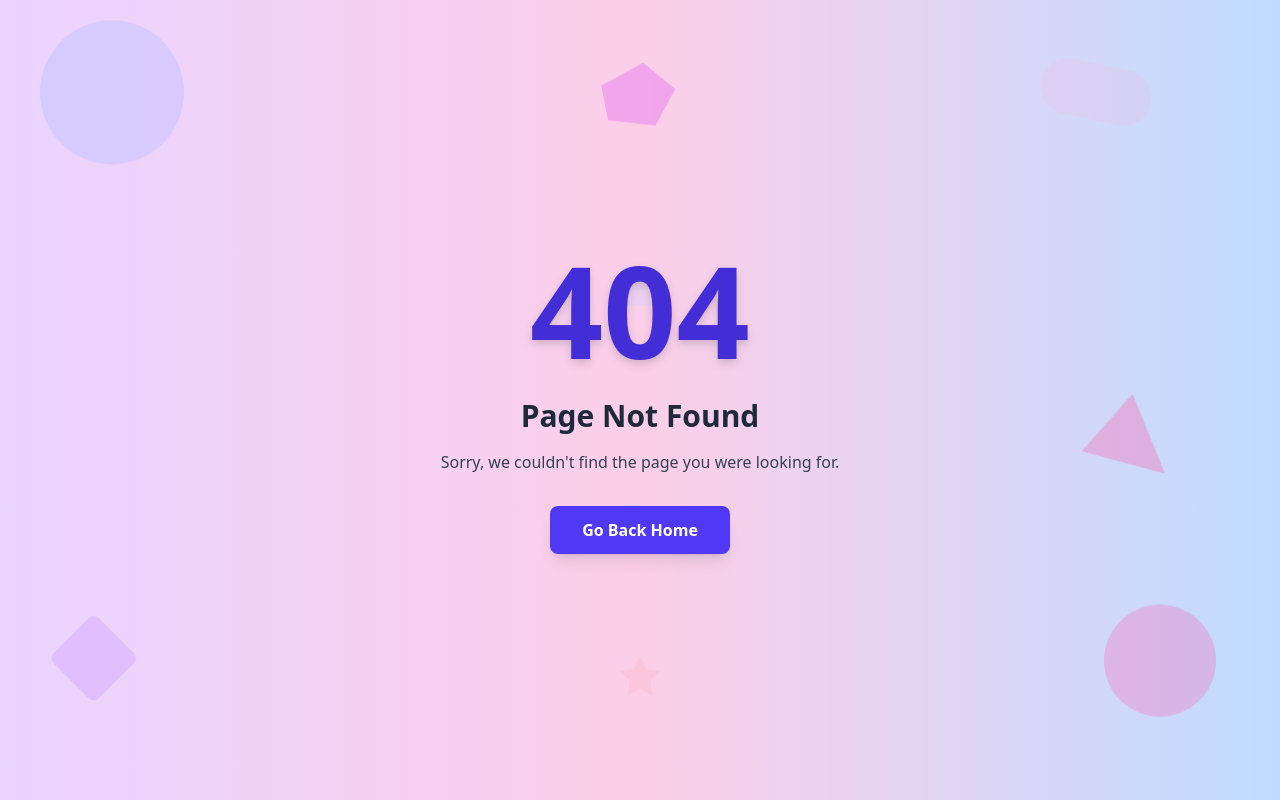
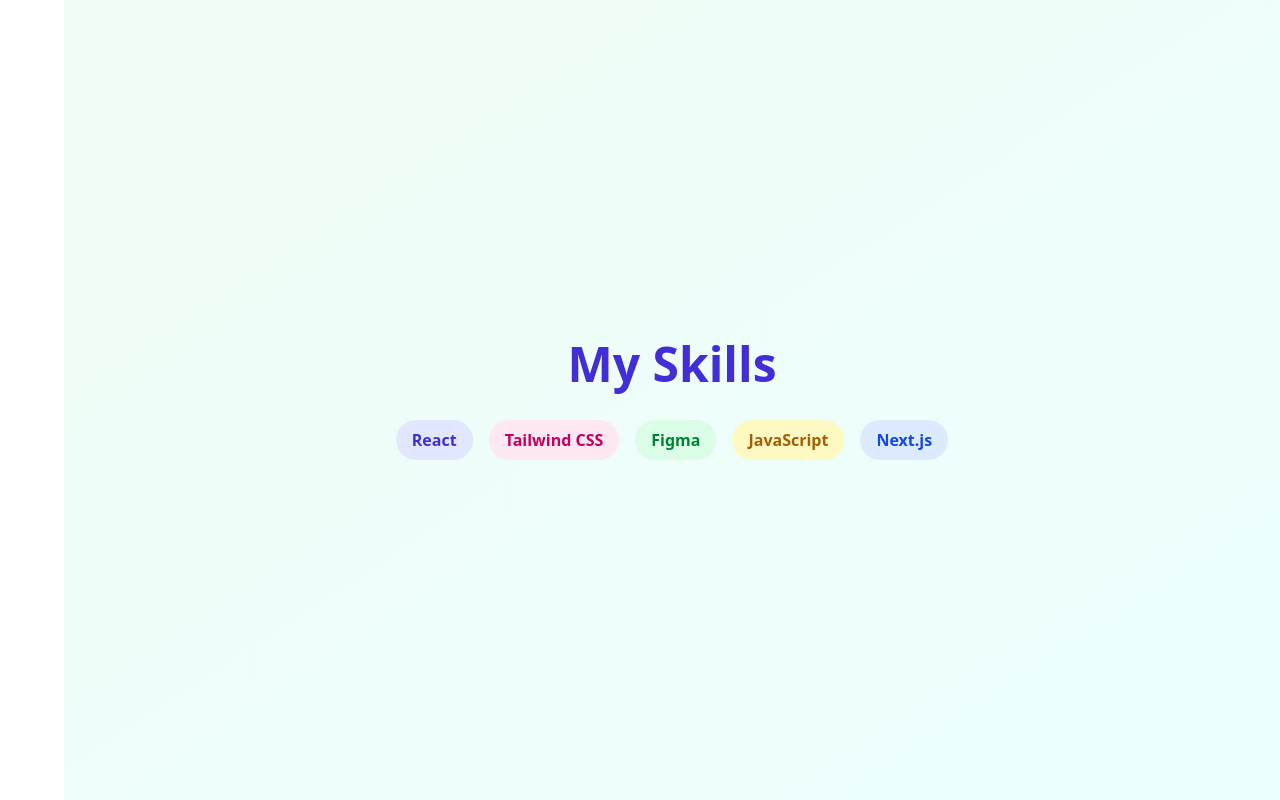
Before and after one commit to zuveriyakhan05/Next.js_Portfolio, a Next.js app: page /skills in a window 1280 px wide. Before the commit this address had no page. Built offline with nearby package versions, Linux system fonts and the light colour scheme.

Commit message:
About and Skills Page Done

```diff
--- /dev/null
+++ b/src/app/about/page.js
@@ -0,0 +1,24 @@
+"use client";
+
+export default function About() {
+  return (
+    <main className="sm:ml-16 min-h-screen flex items-center justify-center px-4 bg-gradient-to-br from-purple-50 to-blue-50">
+      <section className="max-w-2xl w-full mx-auto text-center animate-fade-in">
+        <h1 className="text-4xl md:text-5xl font-extrabold mb-4 text-indigo-700">About Me</h1>
+        <p className="text-lg md:text-xl text-gray-600 leading-relaxed">
+          {/* Replace with your bio */}
+          Hi, I'm Zuveriya Khan—a creative designer & developer passionate about building beautiful, usable experiences. I craft modern UIs, design seamless flows, and bring ideas to digital life!
+        </p>
+      </section>
+      <style jsx>{`
+        .animate-fade-in {
+          animation: fadeIn 1s cubic-bezier(.77,0,.18,1) both;
+        }
+        @keyframes fadeIn {
+          from { opacity: 0; transform: translateY(32px);}
+          to { opacity: 1; transform: translateY(0);}
+        }
+      `}</style>
+    </main>
+  );
+}
--- /dev/null
+++ b/src/app/skills/page.js
@@ -0,0 +1,28 @@
+"use client";
+
+export default function Skills() {
+  return (
+    <main className="sm:ml-16 min-h-screen flex items-center justify-center px-4 bg-gradient-to-br from-green-50 to-cyan-50">
+      <section className="max-w-2xl w-full mx-auto text-center animate-fade-in">
+        <h1 className="text-4xl md:text-5xl font-extrabold mb-4 text-indigo-700">My Skills</h1>
+        <div className="flex flex-wrap items-center justify-center gap-4 mt-8">
+          {/* Add your own stack! */}
+          <span className="px-4 py-2 bg-indigo-100 rounded-full font-semibold text-indigo-700">React</span>
+          <span className="px-4 py-2 bg-pink-100 rounded-full font-semibold text-pink-700">Tailwind CSS</span>
+          <span className="px-4 py-2 bg-green-100 rounded-full font-semibold text-green-700">Figma</span>
+          <span className="px-4 py-2 bg-yellow-100 rounded-full font-semibold text-yellow-700">JavaScript</span>
+          <span className="px-4 py-2 bg-blue-100 rounded-full font-semibold text-blue-700">Next.js</span>
+        </div>
+      </section>
+      <style jsx>{`
+        .animate-fade-in {
+          animation: fadeIn 1s cubic-bezier(.77,0,.18,1) both;
+        }
+        @keyframes fadeIn {
+          from { opacity: 0; transform: translateY(32px);}
+          to { opacity: 1; transform: translateY(0);}
+        }
+      `}</style>
+    </main>
+  );
+}
```
